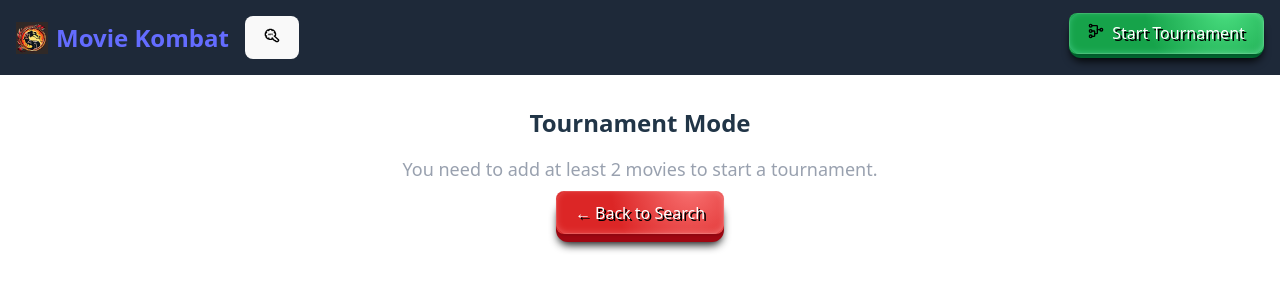
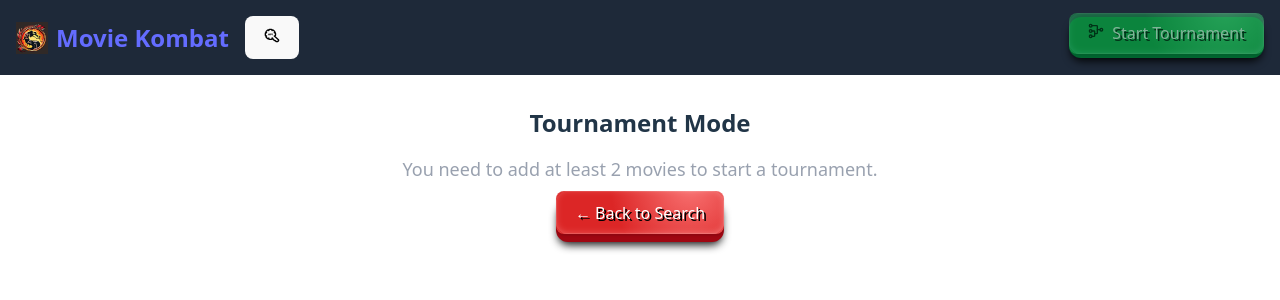
Before and after one commit to pablorotten/movie-kombat, a React (Vite) app: page /list in a window 1280 px wide. Shown: the top 300 px of the page. Built offline with nearby package versions, Linux system fonts and the light colour scheme.

Commit message:
23-number-of-movies-must-be-a-power-of-2 (#30)

```diff
--- a/src/App.tsx
+++ b/src/App.tsx
@@ -22,7 +22,6 @@ const ApiKeyModal = ({
   setApiKey: (key: string) => void;
 }) => {
   const [inputValue, setInputValue] = useState(apiKey);
-
 
   if (!isOpen) return null;
 
@@ -97,6 +96,10 @@ function App() {
             </span>
           }
           onClick={() => navigate("/list")}
+          disabled={
+            movieList.length <= 3 ||
+            (movieList.length & (movieList.length - 1)) !== 0
+          } // Disable if not a power of 2 or empty
         >
           Start Tournament
           {movieList.length > 0 && (
--- a/src/components/Button.tsx
+++ b/src/components/Button.tsx
@@ -55,6 +55,8 @@ const Button: React.FC<ButtonProps> = ({
   size = "medium",
   ...props
 }) => {
+  const isDisabled = disabled || loading;
+
   return (
     <div
       className={`${CONTAINER_VARIANTS[variant]} w-fit rounded-xl relative h-fit shadow-[0px_5px_8px_-2px_rgba(0,0,0,0.9)]`}
@@ -63,14 +65,15 @@ const Button: React.FC<ButtonProps> = ({
         className={`flex justify-center items-center
         shadow-[inset_0_0_0_1px_rgba(255,255,255,0.1),0_2px_2px_rgba(0,0,0,0.1)]
         text-white font-bold text-shadow-[2px_2px_0_#000]
-        active:translate-y-1 transition-all relative  active:bottom-1
+        transition-all relative
         after:content-[''] after:absolute after:inset-0 after:w-full after:h-full after:shadow-[inset_0_-1px_7px_-1px_#FFF] after:rounded-xl after:mix-blend-soft-light
         ${VARIANT_STYLES[variant]}
         ${SIZE_STYLES[size]}
         ${fullWidth ? "w-full" : ""}
-        ${disabled && !loading ? "opacity-100 cursor-not-allowed" : ""}
+        ${isDisabled ? "opacity-50 cursor-not-allowed pointer-events-none" : ""}
+        ${!isDisabled ? "active:translate-y-1 active:bottom-1" : ""}
         ${loading ? "brightness-100" : ""}`}
-        disabled={disabled || loading}
+        disabled={isDisabled}
         {...props}
       >
         <span
```
